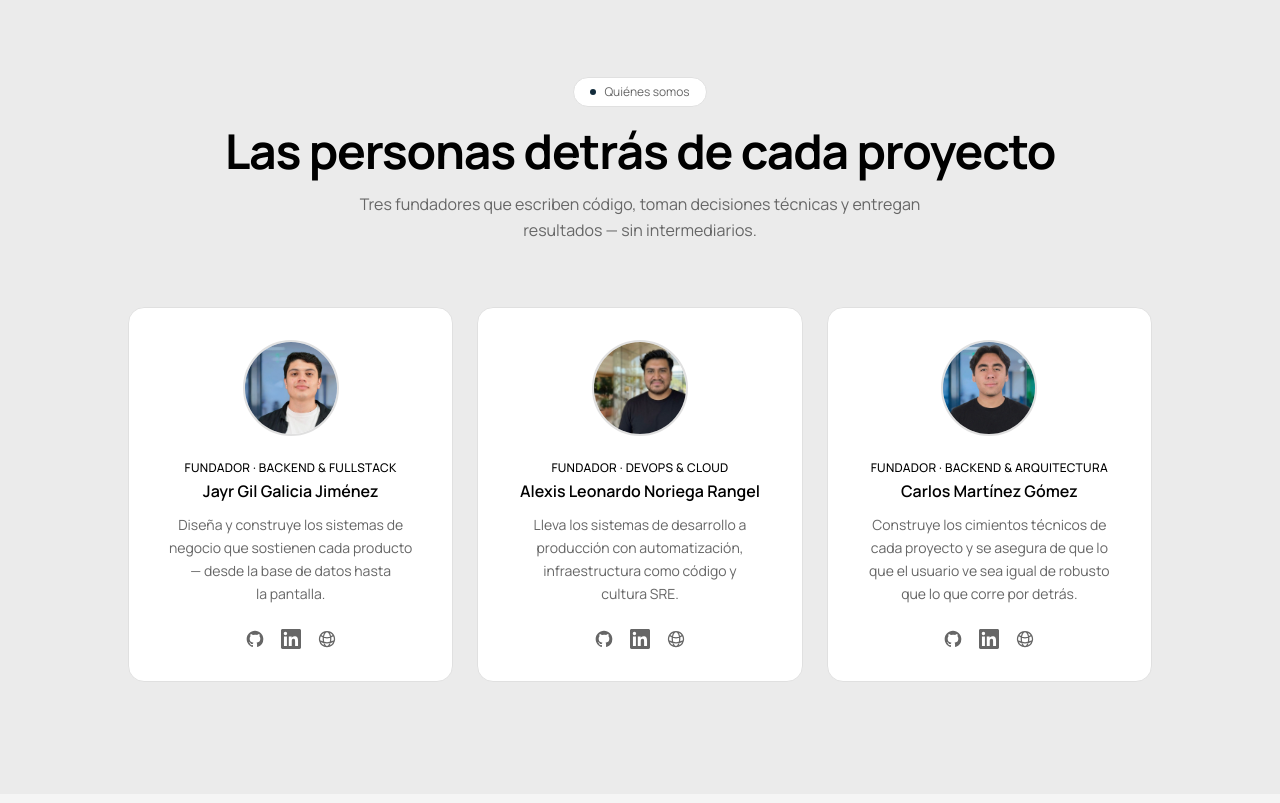
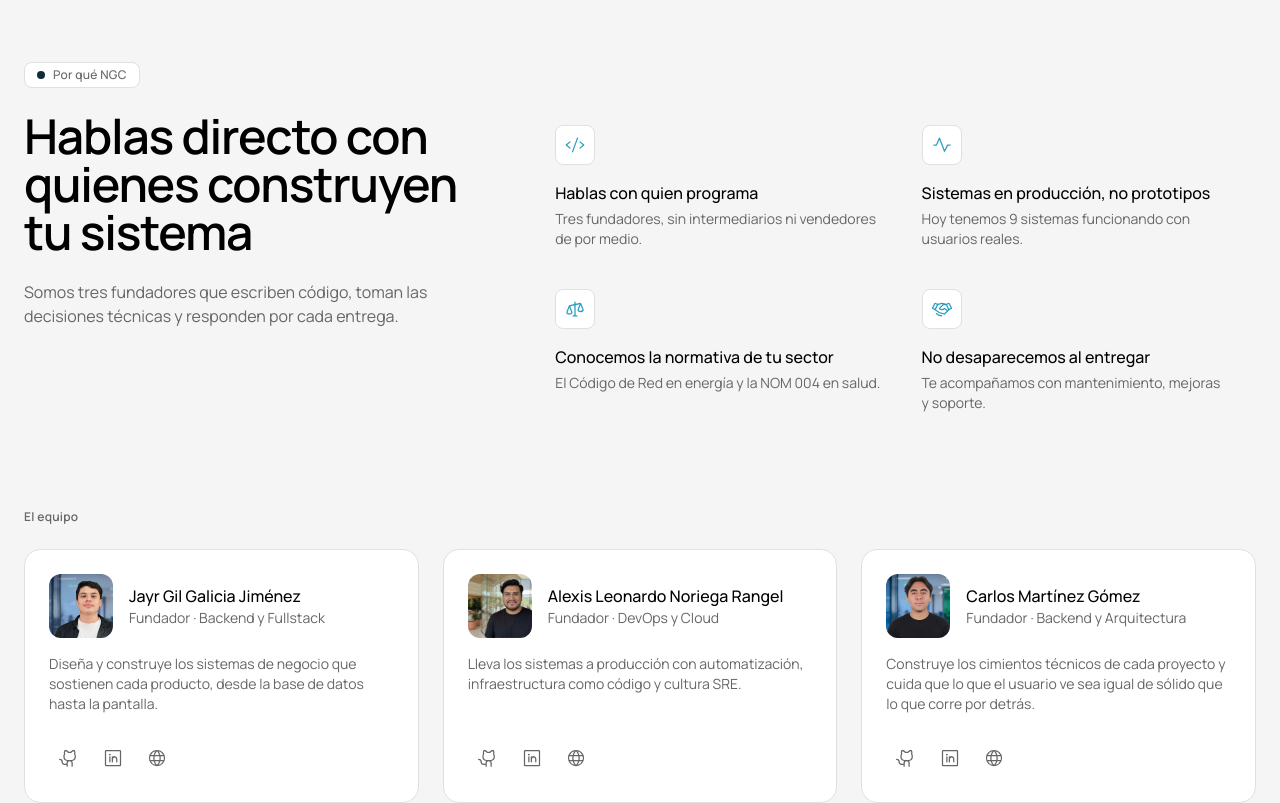
Before and after one commit to ngc-software-solutions/ngc-official-site, a Next.js app: page / in a window 1280 px wide. Shown: the part 7440-8243 px from the top of the page. Built offline with nearby package versions, Linux system fonts and the light colour scheme; what tailwind-animations would draw is missing.

Commit message:
feat: enhance Team section with new layout and improved member showcase

```diff
--- a/src/components/sections/Team.tsx
+++ b/src/components/sections/Team.tsx
@@ -1,9 +1,43 @@
+import {
+  Code,
+  GithubLogo,
+  Globe,
+  Handshake,
+  LinkedinLogo,
+  Pulse,
+  Scales,
+} from "@phosphor-icons/react/ssr";
+import Reveal from "@/components/ui/Reveal";
+
+const reasons = [
+  {
+    Icon: Code,
+    title: "Hablas con quien programa",
+    text: "Tres fundadores, sin intermediarios ni vendedores de por medio.",
+  },
+  {
+    Icon: Pulse,
+    title: "Sistemas en producción, no prototipos",
+    text: "Hoy tenemos 9 sistemas funcionando con usuarios reales.",
+  },
+  {
+    Icon: Scales,
+    title: "Conocemos la normativa de tu sector",
+    text: "El Código de Red en energía y la NOM 004 en salud.",
+  },
+  {
+    Icon: Handshake,
+    title: "No desaparecemos al entregar",
+    text: "Te acompañamos con mantenimiento, mejoras y soporte.",
+  },
+];
+
 const team = [
   {
     name: "Jayr Gil Galicia Jiménez",
-    role: "Fundador · Backend & Fullstack",
+    role: "Fundador · Backend y Fullstack",
     description:
-      "Diseña y construye los sistemas de negocio que sostienen cada producto — desde la base de datos hasta la pantalla.",
+      "Diseña y construye los sistemas de negocio que sostienen cada producto, desde la base de datos hasta la pantalla.",
     photo: "/team/jayr_gil_galicia_jimenez.webp",
     github: "https://github.com/JayrGilGalicia",
     linkedin:
@@ -12,19 +46,19 @@ const team = [
   },
   {
     name: "Alexis Leonardo Noriega Rangel",
-    role: "Fundador · DevOps & Cloud",
+    role: "Fundador · DevOps y Cloud",
     description:
-      "Lleva los sistemas de desarrollo a producción con automatización, infraestructura como código y cultura SRE.",
+      "Lleva los sistemas a producción con automatización, infraestructura como código y cultura SRE.",
     photo: "/team/alexis_leonardo_noriega_rangel.webp",
     github: "https://github.com/Leo-Noriega",
     linkedin: "https://www.linkedin.com/in/leo-noriega/",
-    portfolio: "https://leo-noriega.github.io/portfolio/",
+    portfolio: "https://leo-noriega.dev/",
   },
   {
     name: "Carlos Martínez Gómez",
-    role: "Fundador · Backend & Arquitectura",
+    role: "Fundador · Backend y Arquitectura",
     description:
-      "Construye los cimientos técnicos de cada proyecto y se asegura de que lo que el usuario ve sea igual de robusto que lo que corre por detrás.",
+      "Construye los cimientos técnicos de cada proyecto y cuida que lo que el usuario ve sea igual de sólido que lo que corre por detrás.",
     photo: "/team/carlos_martinez_gomez.webp",
     github: "https://github.com/Carlos-Mtzg",
     linkedin: "https://www.linkedin.com/in/carlos-mtzg",
@@ -32,124 +66,105 @@ const team = [
   },
 ];
 
-import { GlobeAltIcon } from "@heroicons/react/24/outline";
-
-function GitHubIcon({ className }: { className?: string }) {
-  return (
-    <svg
-      viewBox="0 0 24 24"
-      fill="currentColor"
-      className={className}
-      aria-hidden="true"
-    >
-      <path d="M12 2C6.477 2 2 6.484 2 12.017c0 4.425 2.865 8.18 6.839 9.504.5.092.682-.217.682-.483 0-.237-.008-.868-.013-1.703-2.782.605-3.369-1.343-3.369-1.343-.454-1.158-1.11-1.466-1.11-1.466-.908-.62.069-.608.069-.608 1.003.07 1.531 1.032 1.531 1.032.892 1.53 2.341 1.088 2.91.832.092-.647.35-1.088.636-1.338-2.22-.253-4.555-1.113-4.555-4.951 0-1.093.39-1.988 1.029-2.688-.103-.253-.446-1.272.098-2.65 0 0 .84-.27 2.75 1.026A9.564 9.564 0 0112 6.844c.85.004 1.705.115 2.504.337 1.909-1.296 2.747-1.027 2.747-1.027.546 1.379.202 2.398.1 2.651.64.7 1.028 1.595 1.028 2.688 0 3.848-2.339 4.695-4.566 4.943.359.309.678.92.678 1.855 0 1.338-.012 2.419-.012 2.747 0 .268.18.58.688.482A10.019 10.019 0 0022 12.017C22 6.484 17.522 2 12 2z" />
-    </svg>
-  );
-}
-
-function LinkedInIcon({ className }: { className?: string }) {
-  return (
-    <svg
-      viewBox="0 0 24 24"
-      fill="currentColor"
-      className={className}
-      aria-hidden="true"
-    >
-      <path d="M20.447 20.452h-3.554v-5.569c0-1.328-.027-3.037-1.852-3.037-1.853 0-2.136 1.445-2.136 2.939v5.667H9.351V9h3.414v1.561h.046c.477-.9 1.637-1.85 3.37-1.85 3.601 0 4.267 2.37 4.267 5.455v6.286zM5.337 7.433a2.062 2.062 0 01-2.063-2.065 2.064 2.064 0 112.063 2.065zm1.782 13.019H3.555V9h3.564v11.452zM22.225 0H1.771C.792 0 0 .774 0 1.729v20.542C0 23.227.792 24 1.771 24h20.451C23.2 24 24 23.227 24 22.271V1.729C24 .774 23.2 0 22.222 0h.003z" />
-    </svg>
-  );
-}
+const linkClass =
+  "flex size-10 items-center justify-center rounded-lg text-muted transition-colors duration-300 ease-base hover:bg-surface-alt hover:text-text active:scale-[0.98]";
 
 export default function Team() {
   return (
     <section
       id="equipo"
-      className="relative py-28 px-6 overflow-hidden timeline-view animate-blurred-fade-in animate-range-[entry_0%_contain_1%] bg-surface-alt"
+      aria-labelledby="equipo-titulo"
+      className="px-6 py-24"
     >
-      <div className="relative z-10 mx-auto max-w-5xl">
-        <div className="mb-16 text-center">
-          <div className="mb-5 inline-flex items-center gap-2 rounded-full border border-border bg-surface px-4 py-1.5 text-xs text-muted backdrop-blur-sm">
-            <span className="h-1.5 w-1.5 rounded-full bg-accent" />
-            Quiénes somos
+      <div className="mx-auto max-w-7xl">
+        <div className="grid items-start gap-12 lg:grid-cols-[minmax(0,0.8fr)_minmax(0,1.2fr)] lg:gap-16">
+          <Reveal>
+            <p className="inline-flex items-center gap-2 rounded-lg border border-border bg-surface px-3 py-1 caption-4 text-muted">
+              <span aria-hidden="true" className="size-2 rounded-full bg-accent" />
+              Por qué NGC
+            </p>
+            <h2
+              id="equipo-titulo"
+              className="mt-6 heading-4 text-text md:heading-2"
+            >
+              Hablas directo con quienes construyen tu sistema
+            </h2>
+            <p className="mt-6 max-w-md body-3 text-muted">
+              Somos tres fundadores que escriben código, toman las decisiones
+              técnicas y responden por cada entrega.
+            </p>
+          </Reveal>
+
+          <ul className="grid gap-x-8 gap-y-10 sm:grid-cols-2 lg:pt-16">
+            {reasons.map(({ Icon, title, text }, i) => (
+              <li key={title}>
+                <Reveal delay={i * 60}>
+                  <span className="flex size-10 items-center justify-center rounded-lg border border-border bg-surface text-accent-icon">
+                    <Icon size={20} aria-hidden="true" />
+                  </span>
+                  <h3 className="mt-4 title-3 text-text">{title}</h3>
+                  <p className="mt-1 body-6 text-muted">{text}</p>
+                </Reveal>
+              </li>
+            ))}
+          </ul>
         </div>
 
-          <h2 className="mb-4 text-4xl font-bold tracking-tight text-text md:text-5xl">
-            Las personas detrás de{" "}
-            <span className="text-text">cada proyecto</span>
-          </h2>
-
-          <p className="mx-auto max-w-xl text-base leading-relaxed text-muted">
-            Tres fundadores que escriben código, toman decisiones técnicas y
-            entregan resultados — sin intermediarios.
-          </p>
-        </div>
-
-        <div className="grid grid-cols-1 gap-6 sm:grid-cols-3">
-          {team.map((member) => (
-            <div
-              key={member.name}
-              className="group relative flex flex-col items-center rounded-2xl border border-border bg-surface p-8 backdrop-blur-sm transition-all duration-300 hover:border-accent/50 hover:bg-surface hover:shadow-lg hover:shadow-accent/10"
-            >
-              <div className="absolute inset-0 rounded-2xl opacity-0 transition-opacity duration-300 group-hover:opacity-100 bg-accent/5" />
-
-              <div className="relative mb-6">
-                <div className="size-24 rounded-full border-2 border-border overflow-hidden transition-colors duration-300 group-hover:border-accent/50">
+        <h3 className="mt-24 caption-3 text-muted">El equipo</h3>
+        <ul className="mt-6 grid gap-6 md:grid-cols-3">
+          {team.map((member, i) => (
+            <li key={member.name}>
+              <Reveal delay={i * 80} className="h-full">
+                <article className="flex h-full flex-col rounded-2xl border border-border bg-surface p-6">
+                  <div className="flex items-center gap-4">
                     <img
                       src={member.photo}
-                    alt={member.name}
-                    className="h-full w-full object-cover"
+                      alt={`Foto de ${member.name}`}
+                      width={64}
+                      height={64}
+                      loading="lazy"
+                      className="size-16 shrink-0 rounded-xl object-cover"
                     />
+                    <div className="min-w-0">
+                      <p className="title-3 text-text">{member.name}</p>
+                      <p className="caption-2 text-muted">{member.role}</p>
                     </div>
                   </div>
-
-              <div className="relative flex flex-col items-center text-center flex-1">
-                <p className="mb-1 text-xs font-medium text-text tracking-wide uppercase">
-                  {member.role}
-                </p>
-
-                <h3 className="mb-3 font-semibold text-text leading-snug">
-                  {member.name}
-                </h3>
-
-                <p className="text-sm leading-relaxed text-muted flex-1">
-                  {member.description}
-                </p>
-
-                <div className="mt-6 flex items-center gap-4">
+                  <p className="mt-4 body-6 text-muted">{member.description}</p>
+                  <div className="mt-auto flex gap-1 pt-6">
                     <a
                       href={member.github}
                       target="_blank"
                       rel="noopener noreferrer"
-                    className="text-muted hover:text-text transition-colors duration-200"
                       aria-label={`GitHub de ${member.name}`}
+                      className={linkClass}
                     >
-                    <GitHubIcon className="size-5" />
+                      <GithubLogo size={20} aria-hidden="true" />
                     </a>
                     <a
                       href={member.linkedin}
                       target="_blank"
                       rel="noopener noreferrer"
-                    className="text-muted hover:text-text transition-colors duration-200"
                       aria-label={`LinkedIn de ${member.name}`}
+                      className={linkClass}
                     >
-                    <LinkedInIcon className="size-5" />
+                      <LinkedinLogo size={20} aria-hidden="true" />
                     </a>
-                  {member.portfolio && (
                     <a
                       href={member.portfolio}
                       target="_blank"
                       rel="noopener noreferrer"
-                      className="text-muted hover:text-text transition-colors duration-200"
                       aria-label={`Portafolio de ${member.name}`}
+                      className={linkClass}
                     >
-                      <GlobeAltIcon className="size-5" />
+                      <Globe size={20} aria-hidden="true" />
                     </a>
-                  )}
                   </div>
-              </div>
-            </div>
+                </article>
+              </Reveal>
+            </li>
           ))}
-        </div>
+        </ul>
       </div>
     </section>
   );
```
Lines whose indentation alone changed are shown as unchanged.
